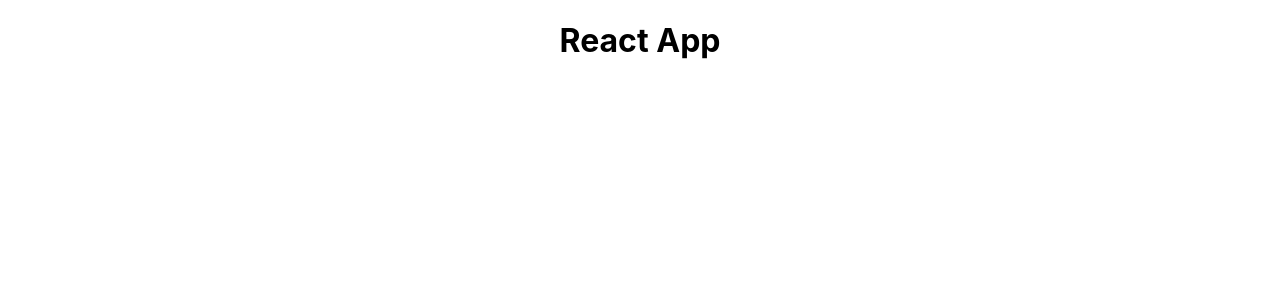
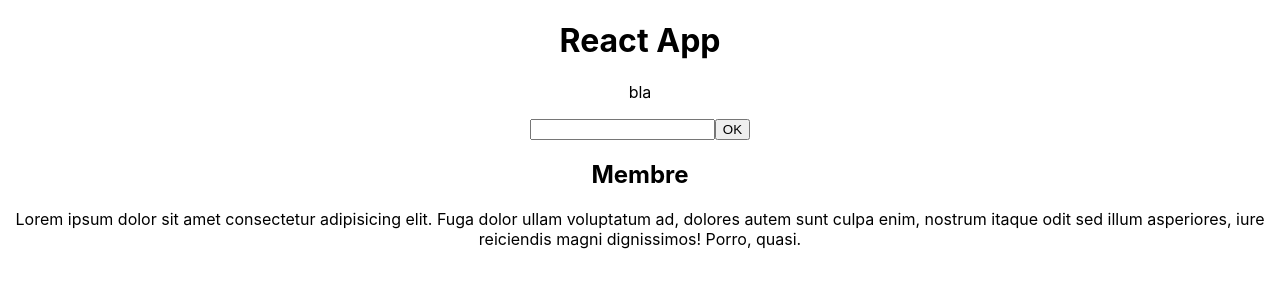
Before and after one commit to Nikuspokus/UDEMY-ReactJS, a React (Create React App) app: page / in a window 1280 px wide. Shown: the top 300 px of the page. Built offline with nearby package versions, Linux system fonts and the light colour scheme.

Commit message:
Chap 16 - Créer un component Stateless - Fini

```diff
--- a/src/App.js
+++ b/src/App.js
@@ -1,12 +1,30 @@
-import logo from './logo.svg';
+import React, { Component, Fragment } from 'react';
 import './App.css';
+import Membre from './components/Membre'
 
-function App() {
-  return (
-    <div className="App">
-      <h1>React App</h1>
-    </div>
-  );
+class App extends Component {
+  render() {
+    return (
+      // Méthode d'écrire de code = JSX
+      <Fragment>
+        <div className="App">
+          <h1>React App</h1>
+          <p className="test">bla</p>
+          <input type="text" />
+          <button>OK</button>
+          <Membre/>
+          <p>
+            Lorem ipsum dolor sit amet consectetur adipisicing elit. Fuga dolor
+            ullam voluptatum ad, dolores autem sunt culpa enim, nostrum itaque
+            odit sed illum asperiores, iure reiciendis magni dignissimos! Porro,
+            quasi.
+          </p>
+        </div>
+      </Fragment>
+      // Autre façon d'écrire le code
+      // React.createElement('div', { className: 'App' } , React.createElement('H1', null, 'React App'))
+    );
+  }
 }
 
 export default App;
--- /dev/null
+++ b/src/components/Membre.js
@@ -0,0 +1,9 @@
+import React from 'react'
+
+const Membre = () => {
+  return (
+    <h2>Membre</h2>
+  )
+}
+
+export default Membre
```
